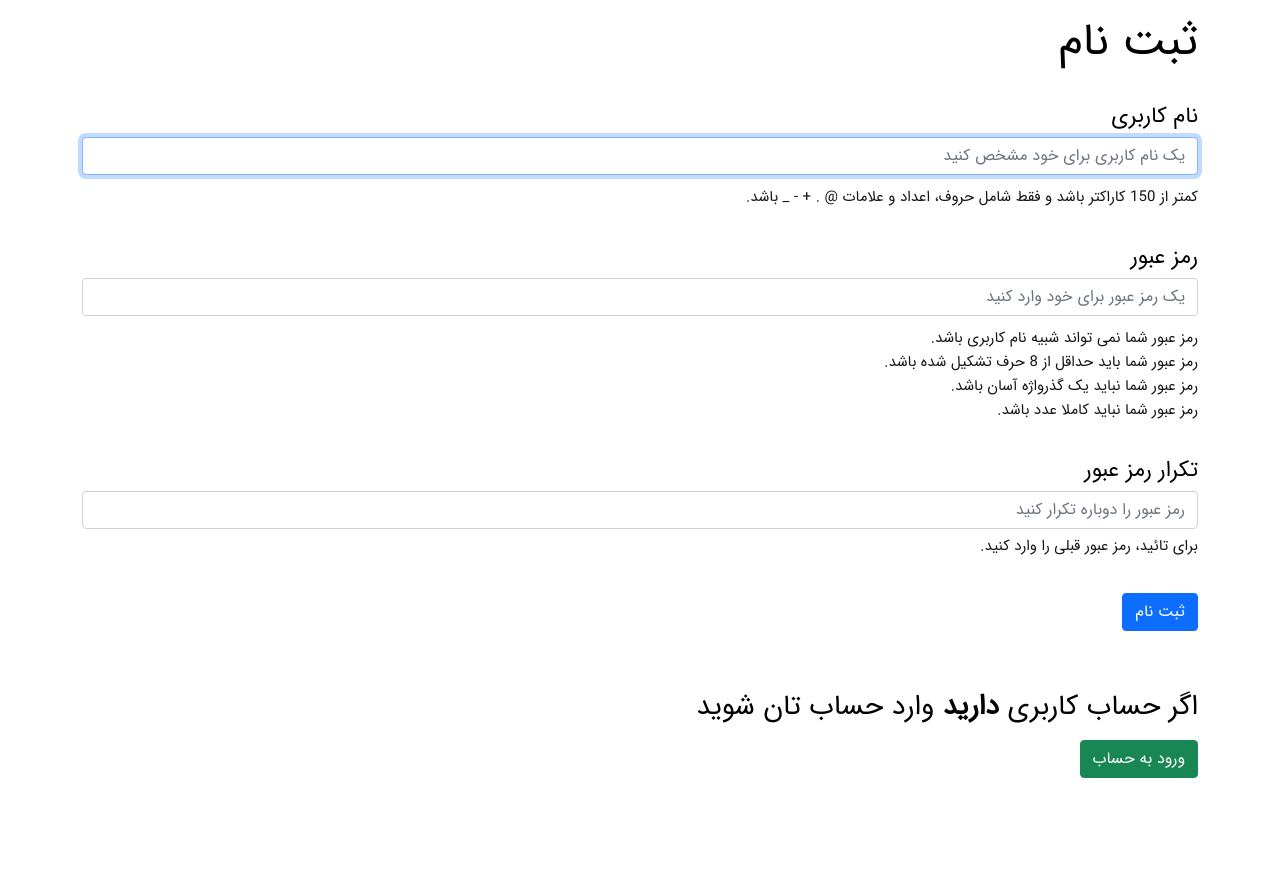
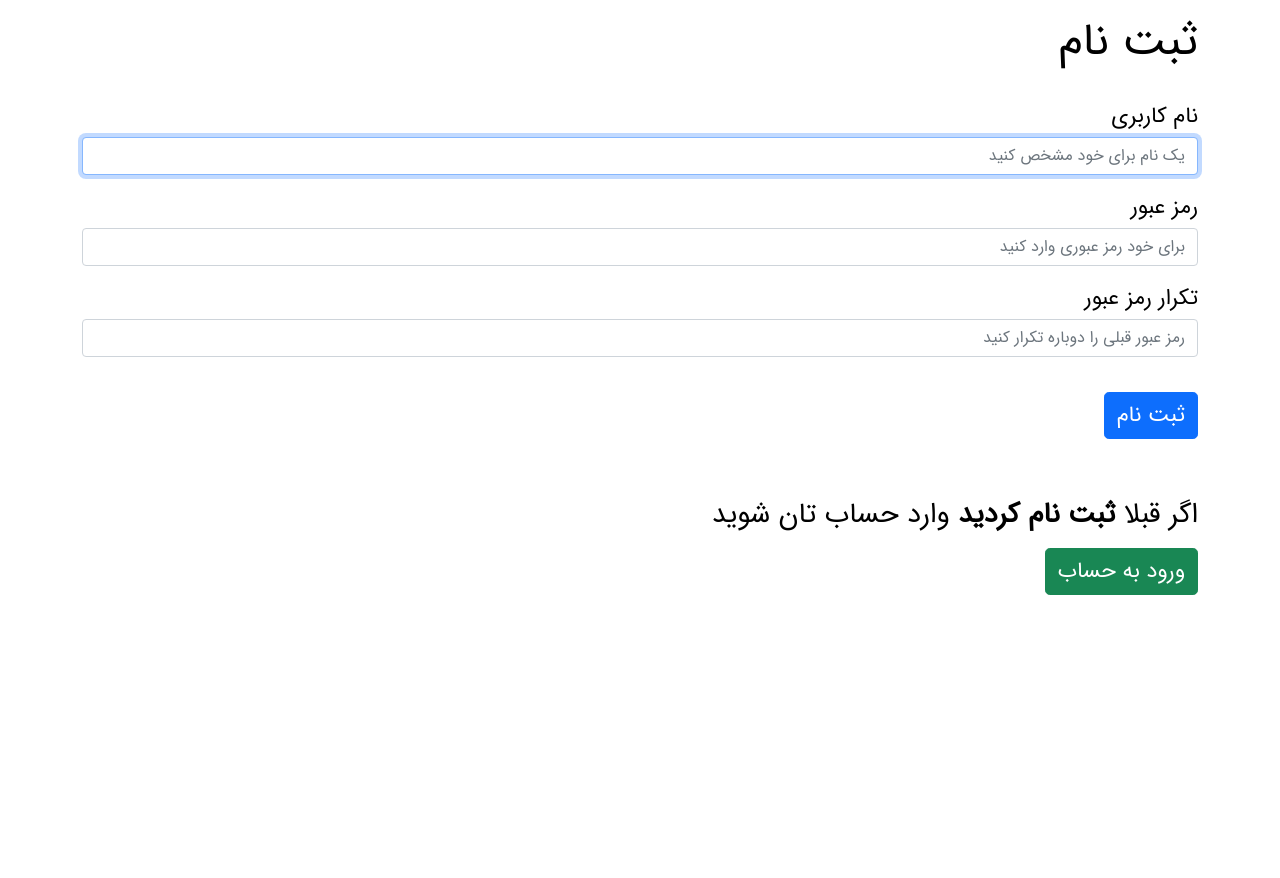
Before and after one commit to dori-dev/django-chat, a Django app: page /auth/register/ in a window 1280 px wide. After the commit the page ends 595 px from the top, so only its background shows below. Run offline with Django 3.2, Linux system fonts and the light colour scheme.

Commit message:
complete auth app

```diff
--- a/auth/templates/auth/register.html
+++ b/auth/templates/auth/register.html
@@ -26,16 +26,8 @@
             autofocus
             required
             id="id_username"
-            placeholder="یک نام کاربری برای خود مشخص کنید"
+            placeholder="یک نام برای خود مشخص کنید"
           />
-          <span class="helptext">
-            <ul>
-              <li>
-                کمتر از 150 کاراکتر باشد و فقط شامل حروف، اعداد و علامات @ . + -
-                _ باشد.
-              </li>
-            </ul>
-          </span>
         </div>
         <div class="input-container">
           <label for="">رمز عبور</label>
@@ -46,16 +38,8 @@
             autocomplete="new-password"
             required
             id="id_password1"
-            placeholder="یک رمز عبور برای خود وارد کنید"
+            placeholder="برای خود رمز عبوری وارد کنید"
           />
-          <span class="helptext">
-            <ul>
-              <li>رمز عبور شما نمی تواند شبیه نام کاربری باشد.</li>
-              <li>رمز عبور شما باید حداقل از 8 حرف تشکیل شده باشد.</li>
-              <li>رمز عبور شما نباید یک گذرواژه آسان باشد.</li>
-              <li>رمز عبور شما نباید کاملا عدد باشد.</li>
-            </ul>
-          </span>
         </div>
         <div class="input-container">
           <label for="">تکرار رمز عبور</label>
@@ -66,20 +50,15 @@
             autocomplete="new-password"
             required="id"
             ="id_password2"
-            placeholder="رمز عبور را دوباره تکرار کنید"
+            placeholder="رمز عبور قبلی را دوباره تکرار کنید"
           />
-          <span class="helptext">
-            <ur>
-              <li>برای تائید، رمز عبور قبلی را وارد کنید.</li>
-            </ur>
-          </span>
         </div>
-        <button class="btn btn-primary auth-btn neighbor-btn">ثبت نام</button>
+        <button class="btn btn-primary auth-btn neighbor-btn large-btn">ثبت نام</button>
         <div style="margin-top: 60px">
           <h3 style="margin-bottom: 15px">
-            اگر حساب کاربری <b>دارید</b> وارد حساب تان شوید
+            اگر قبلا <b>ثبت نام کردید</b> وارد حساب تان شوید
           </h3>
-          <a href="{% url 'accounts:login' %}">
+          <a href="{% url 'auth:login' %}">
             <button type="button" class="btn btn-success large-btn">
               ورود به حساب
             </button>
--- a/auth/urls.py
+++ b/auth/urls.py
@@ -3,7 +3,7 @@
 from django.urls import path
 from . import views
 
-app_name = "accounts"
+app_name = "auth"
 urlpatterns = [
     path("register/", views.register_view, name="register"),
     path("login/", views.login_view, name="login"),
--- a/static/auth.css
+++ b/static/auth.css
@@ -19,108 +19,7 @@ body {
   font-weight: normal;
 }
 
-/* Add Todo */
-
-.input-container {
-  display: flex;
-  flex-direction: column;
-  width: 100%;
-  margin-bottom: 15px;
-}
-
-.input-container label {
-  margin-bottom: 4px;
-  font-size: 22px;
-}
-
-.neighbor-btn {
-  margin-left: 10px;
-}
-
-.helptext,
-.helptext ul {
-  margin-top: 5px;
-  color: #181717;
-  font-size: 15px;
-  direction: rtl;
-  display: block;
-  list-style-type: none;
-}
-
-.errorlist li {
-  font-size: 0px;
-}
-
-.error {
-  margin-bottom: 30px;
-}
-
-.errorlist li ul li {
-  color: #e24139;
-  margin-top: 5px;
-  font-size: 18px;
-  display: block;
-  list-style-type: none;
-}
-
-.auth-btn {
-  margin-top: 20px;
-  font-size: 20px;
-}
-
-.page-label {
-  font-size: 45px;
-  margin-bottom: 30px;
-  margin-top: 15px;
-}
-
-.auth-form {
-  margin-bottom: 100px;
-}
-
-.large-btn {
-  font-size: 208px;
-}
-
-.custom-nav {
-  margin-left: 3px;
-}
-
-.warning {
-  padding-bottom: 50px;
-  color: #d0342c;
-}
-
-.about {
-  margin-top: 10px;
-  margin-bottom: 10px;
-  font-size: 18px;
-}
-
-.copyright-about {
-  margin-top: 10px;
-  font-size: 20px;
-}
-
-.footer-basic {
-  padding: 30px 0;
-}
-
-.link,
-.how-to-use a {
-  color: #007bff;
-  text-decoration: none;
-  background-color: transparent;
-  -webkit-text-decoration-skip: objects;
-}
-
-.link:hover,
-.link:visited,
-.how-to-use a:hover,
-.how-to-use a:visited {
-  color: #0056b3;
-  text-decoration: underline;
-}
+/* Base Style */
 
 .container {
   width: 100%;
@@ -191,7 +90,7 @@ button {
   border: 1px solid transparent;
   padding: 0.375rem 0.75rem;
   font-size: 1rem;
-  border-radius: 0.25rem;
+  border-radius: 0.3rem;
   transition: color 0.15s ease-in-out, background-color 0.15s ease-in-out,
     border-color 0.15s ease-in-out, box-shadow 0.15s ease-in-out;
 }
@@ -317,3 +216,106 @@ h3 {
     font-size: 1.75rem;
   }
 }
+
+/* Add Todo */
+
+.input-container {
+  display: flex;
+  flex-direction: column;
+  width: 100%;
+  margin-bottom: 15px;
+}
+
+.input-container label {
+  margin-bottom: 4px;
+  font-size: 22px;
+}
+
+.neighbor-btn {
+  margin-left: 10px;
+}
+
+.helptext,
+.helptext ul {
+  margin-top: 5px;
+  color: #181717;
+  font-size: 15px;
+  direction: rtl;
+  display: block;
+  list-style-type: none;
+}
+
+.errorlist li {
+  font-size: 0px;
+}
+
+.error {
+  margin-bottom: 30px;
+}
+
+.errorlist li ul li {
+  color: #e24139;
+  margin-top: 5px;
+  font-size: 18px;
+  display: block;
+  list-style-type: none;
+}
+
+.auth-btn {
+  margin-top: 20px;
+  font-size: 20px;
+}
+
+.page-label {
+  font-size: 45px;
+  margin-bottom: 30px;
+  margin-top: 15px;
+}
+
+.auth-form {
+  margin-bottom: 100px;
+}
+
+.large-btn {
+  font-size: 22px;
+}
+
+.custom-nav {
+  margin-left: 3px;
+}
+
+.warning {
+  padding-bottom: 50px;
+  color: #d0342c;
+}
+
+.about {
+  margin-top: 10px;
+  margin-bottom: 10px;
+  font-size: 18px;
+}
+
+.copyright-about {
+  margin-top: 10px;
+  font-size: 20px;
+}
+
+.footer-basic {
+  padding: 30px 0;
+}
+
+.link,
+.how-to-use a {
+  color: #007bff;
+  text-decoration: none;
+  background-color: transparent;
+  -webkit-text-decoration-skip: objects;
+}
+
+.link:hover,
+.link:visited,
+.how-to-use a:hover,
+.how-to-use a:visited {
+  color: #0056b3;
+  text-decoration: underline;
+}
```
Also changed, not shown: auth/templates/auth/login.html (+4 -4 lines), core/settings.py (+0 -19 lines).
